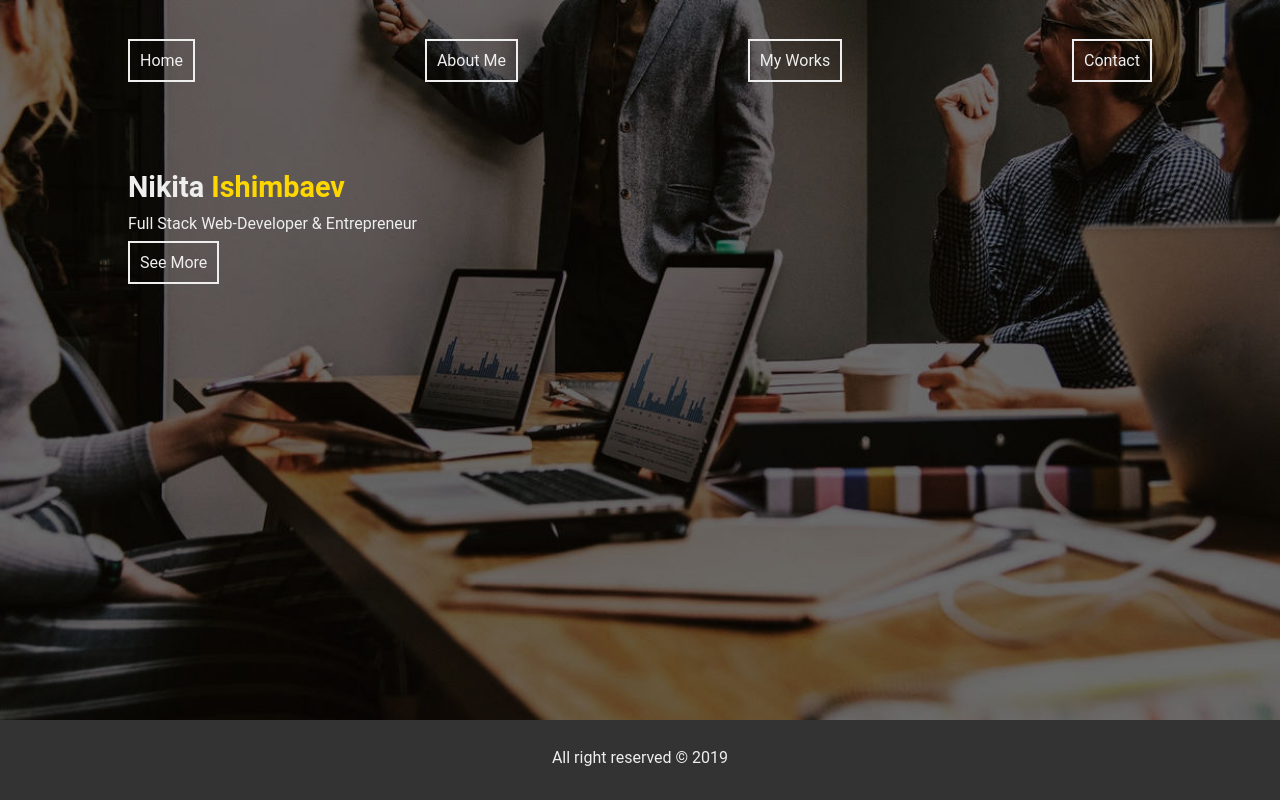
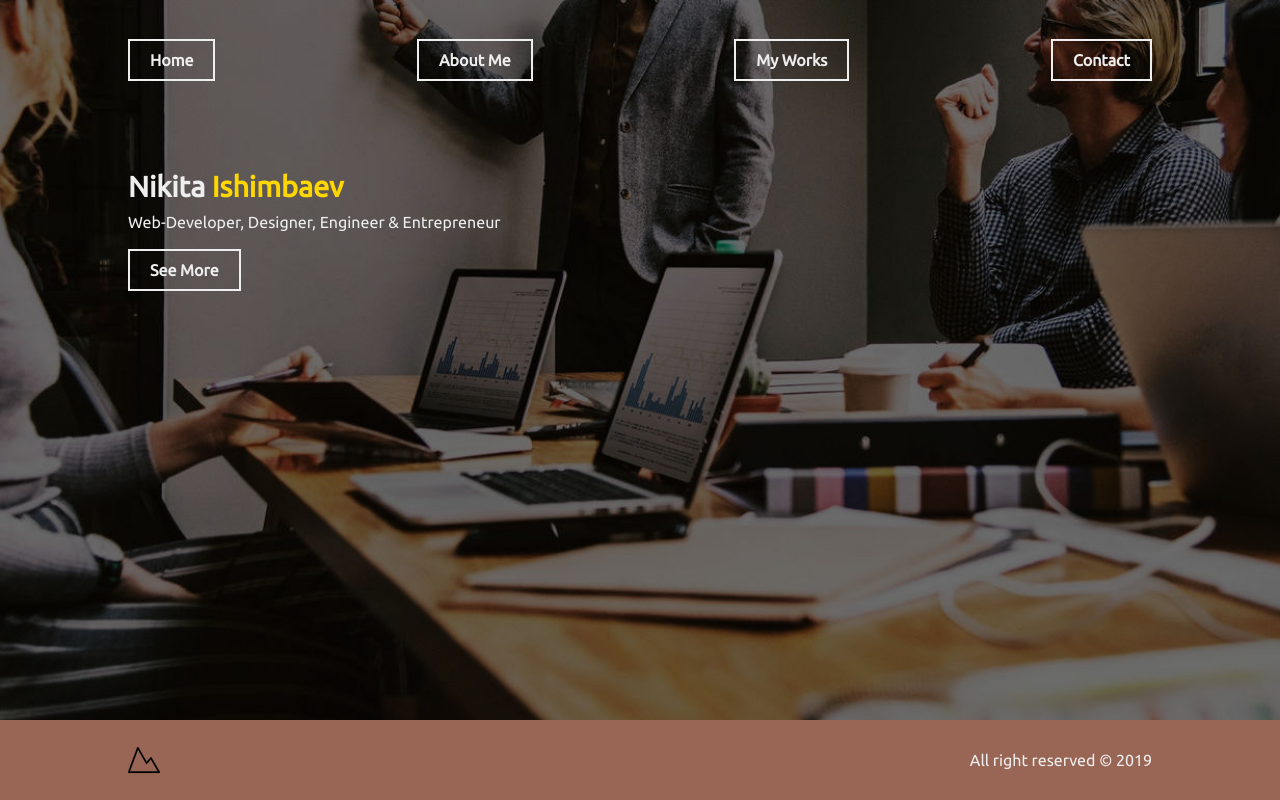
Before and after one commit to MrDonowan/portfolio, a plain HTML site: page index.html in a window 1280 px wide. Drawn offline with Linux system fonts and the light colour scheme; a web font is replaced by a local one.

Commit message:
actually set site, need hb menu

```diff
--- /dev/null
+++ b/css/menu.css
@@ -0,0 +1,5 @@
+@media(max-width: 700px) {
+    .nav-item {
+        display: none;
+    }
+}
--- a/css/style.css
+++ b/css/style.css
@@ -1,11 +1,11 @@
 :root {
     --light: #eee;
-    --dark: #333333;
+    --dark: #965;
     --gold: gold;
 }
 
 html {
-    font-family: 'Roboto', sans-serif;
+    font-family: 'Ubuntu', sans-serif;
 }
 
 * {
@@ -24,13 +24,10 @@ a {
     background-position: center;
     overflow: hidden;
     height: 100vh;
+    margin-bottom: -120px;
 }
 
 .container {
-    /* background-image: url(../img/dev1.jpg);
-    background-size: cover;
-    background-position: center; */
-
     max-width: 80%;
     margin: auto;
 }
@@ -47,7 +44,7 @@ a {
 
 .info p {
     margin-top: 10px;
-    margin-bottom: 20px;
+    margin-bottom: 30px;
     font-size: 1rem;
 }
 
@@ -65,21 +62,27 @@ a {
 .btn {
     border: 2px solid  var(--light);
     color: var(--light);
-    padding: 10px;
+    padding: 10px 20px;
+    font-weight: 600;
 }
 
 .btn:hover {
-    border-color: var(--gold);
-    color: var(--gold);
+    border-color: var(--dark);
+    color: var(--dark);
 }
 
 .main-footer {
-    height: 10vh;
     background-color: var(--dark);
     color: var(--light);
-    text-align: center;
-    padding-top: 3.5vh;
-    width: 100vw;
+}
+
+.footer-content {
+    width: 80%;
+    display: flex;
+    align-items: center;
+    justify-content: space-between;
+    margin: auto;
+    height: 10vh;
 }
 
 span {
--- a/index.html
+++ b/index.html
@@ -7,8 +7,8 @@
     <title>Welcome To My Portfolio</title>
     <link rel="shortcut icon" href="favicon.ico" type="image/x-icon">
     <link rel="stylesheet" href="/css/style.css">
-    <link href="https://fonts.googleap
-    is.com/css?family=Roboto" rel="stylesheet">
+    <link rel="stylesheet" href="css/menu.css">
+    <link href="https://fonts.googleapis.com/css?family=Ubuntu" rel="stylesheet">
 </head>
 <body>
     <div class="wrapper">
@@ -37,7 +37,7 @@
             <!-- Info-->
             <section class="info">
                 <strong>Nikita <span>Ishimbaev</span></strong>
-                <p>Full Stack Web-Developer & Entrepreneur</p>
+                <p>Web-Developer, Designer, Engineer & Entrepreneur</p>
                 <a href="#" class="btn info-link">See More</a>
             </section>
 
@@ -45,7 +45,10 @@
 
         <!-- Footer -->
         <footer class="main-footer">
-            <p>All right reserved &copy; 2019</p>
+            <div class="footer-content">
+                <img src="logo.png" alt="">
+                <p>All right reserved &copy; 2019</p>
+            </div>
         </footer>
     </div>
 
```
Also changed, not shown: logo.png (added).
